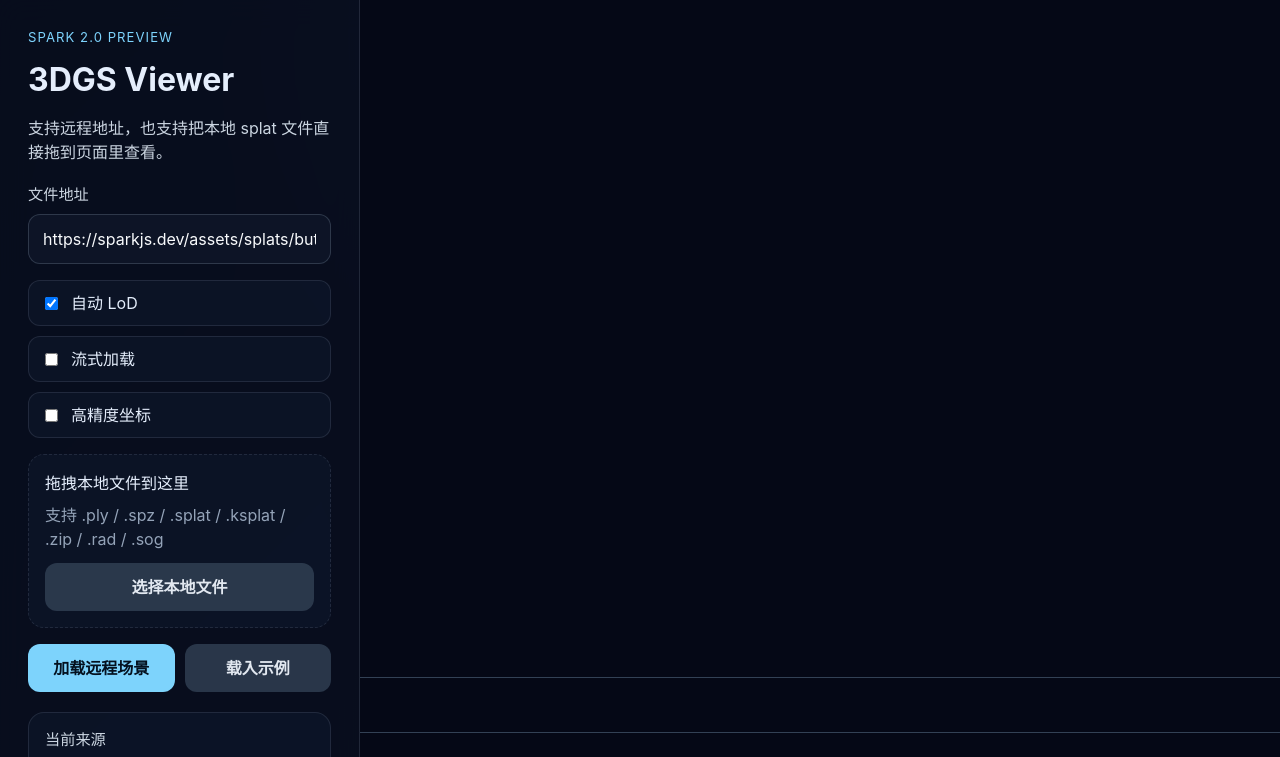
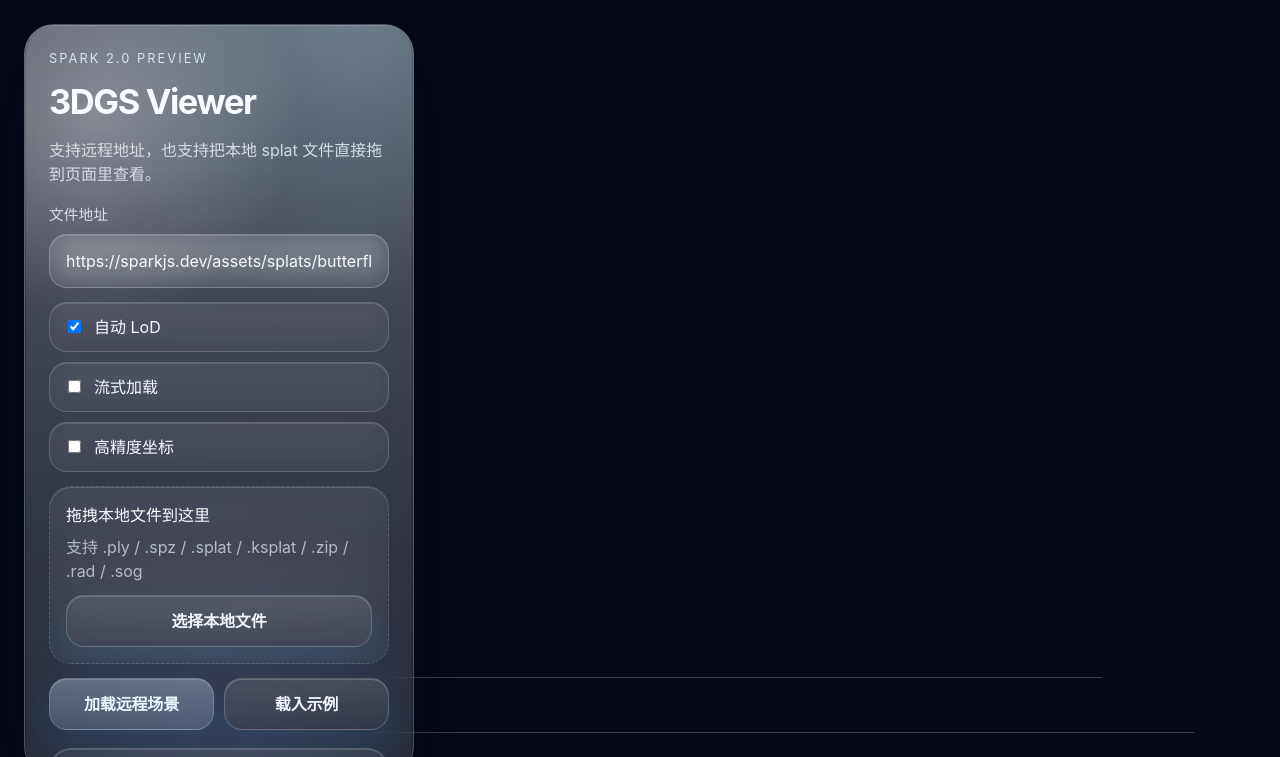
Before and after one commit to TheoCUC/spark-3dgs-viewer, a website built with Vite: page index.html in a window 1280 px wide. Shown: the top 757 px of the page. Built offline with nearby package versions, Linux system fonts and the light colour scheme; what @sparkjsdev/spark would draw is missing.

Commit message:
改成悬浮 liquid glass 风格面板

```diff
--- a/src/main.js
+++ b/src/main.js
@@ -23,7 +23,22 @@
 
 app.innerHTML = `
   <div class="layout" id="layout">
+    <div class="ambient ambient-a"></div>
+    <div class="ambient ambient-b"></div>
+    <div class="ambient ambient-c"></div>
+
+    <main class="viewport-wrap" id="viewport-wrap">
+      <canvas id="viewer-canvas"></canvas>
+      <div class="drop-overlay" id="drop-overlay">
+        <div class="drop-overlay-card">
+          <p>松开鼠标后立即加载本地文件</p>
+        </div>
+      </div>
+    </main>
+
+    <aside class="panel-shell">
       <aside class="panel">
+        <div class="panel-glow"></div>
         <div>
           <p class="eyebrow">Spark 2.0 Preview</p>
           <h1>3DGS Viewer</h1>
@@ -90,15 +105,7 @@
         </ul>
       </div>
       </aside>
-
-    <main class="viewport-wrap" id="viewport-wrap">
-      <canvas id="viewer-canvas"></canvas>
-      <div class="drop-overlay" id="drop-overlay">
-        <div class="drop-overlay-card">
-          <p>松开鼠标后立即加载本地文件</p>
-        </div>
-      </div>
-    </main>
+    </aside>
   </div>
 `
 
--- a/src/style.css
+++ b/src/style.css
@@ -1,7 +1,7 @@
 /* 这个文件负责定义 Viewer 的整体布局和交互样式。 */
 
 :root {
-  color: #e5eefc;
+  color: #eff6ff;
   background: #050816;
   font-family: Inter, system-ui, -apple-system, BlinkMacSystemFont, 'Segoe UI', sans-serif;
   line-height: 1.5;
@@ -25,9 +25,12 @@
 
 body {
   min-height: 100vh;
+  overflow: hidden;
   background:
-    radial-gradient(circle at top, rgba(36, 70, 140, 0.35), transparent 35%),
-    linear-gradient(135deg, #050816 0%, #0b1120 52%, #111827 100%);
+    radial-gradient(circle at 12% 18%, rgba(56, 189, 248, 0.22), transparent 28%),
+    radial-gradient(circle at 78% 20%, rgba(192, 132, 252, 0.18), transparent 24%),
+    radial-gradient(circle at 60% 82%, rgba(45, 212, 191, 0.16), transparent 28%),
+    linear-gradient(140deg, #020617 0%, #071226 36%, #0d1322 100%);
 }
 
 button,
@@ -41,43 +44,143 @@
 }
 
 .layout {
-  display: grid;
-  grid-template-columns: 360px minmax(0, 1fr);
+  position: relative;
+  width: 100%;
+  min-height: 100vh;
+  overflow: hidden;
+}
+
+.ambient {
+  position: absolute;
+  border-radius: 999px;
+  filter: blur(60px);
+  pointer-events: none;
+  opacity: 0.8;
+}
+
+.ambient-a {
+  top: 6vh;
+  left: 4vw;
+  width: 280px;
+  height: 280px;
+  background: radial-gradient(circle, rgba(125, 211, 252, 0.34), rgba(125, 211, 252, 0));
+}
+
+.ambient-b {
+  top: 22vh;
+  right: 10vw;
+  width: 360px;
+  height: 360px;
+  background: radial-gradient(circle, rgba(196, 181, 253, 0.28), rgba(196, 181, 253, 0));
+}
+
+.ambient-c {
+  bottom: 8vh;
+  left: 30vw;
+  width: 340px;
+  height: 340px;
+  background: radial-gradient(circle, rgba(45, 212, 191, 0.22), rgba(45, 212, 191, 0));
+}
+
+.viewport-wrap {
+  position: relative;
+  min-width: 0;
   min-height: 100vh;
 }
 
+#viewer-canvas {
+  display: block;
+  width: 100%;
+  height: 100vh;
+}
+
+.panel-shell {
+  position: absolute;
+  top: 24px;
+  left: 24px;
+  z-index: 5;
+  width: min(390px, calc(100vw - 48px));
+  pointer-events: none;
+}
+
 .panel {
+  position: relative;
   display: flex;
   flex-direction: column;
-  gap: 20px;
-  padding: 28px;
-  background: rgba(8, 14, 30, 0.88);
-  border-right: 1px solid rgba(148, 163, 184, 0.18);
-  backdrop-filter: blur(14px);
+  gap: 18px;
+  max-height: calc(100vh - 48px);
+  overflow: auto;
+  padding: 24px;
+  color: #f8fbff;
+  border: 1px solid rgba(255, 255, 255, 0.22);
+  border-radius: 30px;
+  background:
+    linear-gradient(180deg, rgba(255, 255, 255, 0.22), rgba(255, 255, 255, 0.08)),
+    linear-gradient(135deg, rgba(10, 18, 34, 0.58), rgba(10, 18, 34, 0.28));
+  box-shadow:
+    0 24px 80px rgba(2, 6, 23, 0.42),
+    inset 0 1px 0 rgba(255, 255, 255, 0.28),
+    inset 0 -1px 0 rgba(255, 255, 255, 0.08);
+  backdrop-filter: blur(26px) saturate(160%);
+  -webkit-backdrop-filter: blur(26px) saturate(160%);
+  pointer-events: auto;
+}
+
+.panel::before {
+  content: '';
+  position: absolute;
+  inset: 1px;
+  border-radius: 29px;
+  background: linear-gradient(180deg, rgba(255, 255, 255, 0.12), rgba(255, 255, 255, 0.03));
+  pointer-events: none;
+}
+
+.panel-glow {
+  position: absolute;
+  inset: 0;
+  border-radius: 30px;
+  background:
+    radial-gradient(circle at 18% 12%, rgba(255, 255, 255, 0.34), transparent 28%),
+    radial-gradient(circle at 84% 0%, rgba(125, 211, 252, 0.28), transparent 34%),
+    radial-gradient(circle at 50% 100%, rgba(165, 180, 252, 0.15), transparent 36%);
+  mix-blend-mode: screen;
+  opacity: 0.95;
+  pointer-events: none;
+}
+
+.eyebrow,
+.description,
+.viewer-form,
+.info-card,
+h1 {
+  position: relative;
+  z-index: 1;
 }
 
 .eyebrow {
   margin: 0 0 8px;
-  color: #7dd3fc;
-  font-size: 0.82rem;
-  letter-spacing: 0.08em;
+  color: rgba(224, 242, 254, 0.88);
+  font-size: 0.8rem;
+  letter-spacing: 0.16em;
   text-transform: uppercase;
 }
 
 h1 {
   margin: 0;
-  font-size: 2rem;
+  font-size: 2.15rem;
+  font-weight: 700;
+  letter-spacing: -0.04em;
 }
 
 .description {
-  margin: 12px 0 0;
-  color: #cbd5e1;
+  margin: 10px 0 0;
+  color: rgba(226, 232, 240, 0.9);
 }
 
 .viewer-form {
   display: flex;
   flex-direction: column;
-  gap: 16px;
+  gap: 14px;
 }
 
 .field {
@@ -88,23 +191,34 @@
 
 .field span,
 .info-title {
-  color: #cbd5e1;
-  font-size: 0.95rem;
+  color: rgba(226, 232, 240, 0.92);
+  font-size: 0.92rem;
 }
 
 .field input {
   width: 100%;
-  padding: 12px 14px;
+  padding: 14px 16px;
   color: #f8fafc;
-  background: rgba(15, 23, 42, 0.85);
-  border: 1px solid rgba(148, 163, 184, 0.25);
-  border-radius: 12px;
+  background: rgba(255, 255, 255, 0.1);
+  border: 1px solid rgba(255, 255, 255, 0.18);
+  border-radius: 18px;
   outline: none;
+  box-shadow:
+    inset 0 1px 0 rgba(255, 255, 255, 0.14),
+    inset 0 -12px 24px rgba(15, 23, 42, 0.16);
+  backdrop-filter: blur(12px);
+}
+
+.field input::placeholder {
+  color: rgba(226, 232, 240, 0.55);
 }
 
 .field input:focus {
-  border-color: rgba(56, 189, 248, 0.8);
-  box-shadow: 0 0 0 3px rgba(56, 189, 248, 0.18);
+  border-color: rgba(125, 211, 252, 0.72);
+  box-shadow:
+    0 0 0 3px rgba(125, 211, 252, 0.16),
+    inset 0 1px 0 rgba(255, 255, 255, 0.18),
+    inset 0 -12px 24px rgba(15, 23, 42, 0.16);
 }
 
 .toggle-group {
@@ -116,32 +230,43 @@
   display: flex;
   align-items: center;
   gap: 10px;
-  padding: 10px 12px;
-  background: rgba(15, 23, 42, 0.72);
-  border: 1px solid rgba(148, 163, 184, 0.16);
-  border-radius: 12px;
+  padding: 12px 14px;
+  border: 1px solid rgba(255, 255, 255, 0.14);
+  border-radius: 18px;
+  background: rgba(255, 255, 255, 0.08);
+  box-shadow:
+    inset 0 1px 0 rgba(255, 255, 255, 0.15),
+    inset 0 -10px 22px rgba(15, 23, 42, 0.12);
 }
 
 .drop-card,
 .info-card {
   padding: 16px;
-  background: rgba(15, 23, 42, 0.72);
-  border: 1px solid rgba(148, 163, 184, 0.16);
-  border-radius: 16px;
+  border: 1px solid rgba(255, 255, 255, 0.14);
+  border-radius: 22px;
+  background: rgba(255, 255, 255, 0.08);
+  box-shadow:
+    inset 0 1px 0 rgba(255, 255, 255, 0.16),
+    inset 0 -14px 26px rgba(15, 23, 42, 0.12);
 }
 
 .drop-card {
   border-style: dashed;
   transition:
-    border-color 0.2s ease,
-    background 0.2s ease,
-    transform 0.2s ease;
+    border-color 0.22s ease,
+    background 0.22s ease,
+    transform 0.22s ease,
+    box-shadow 0.22s ease;
 }
 
 .drop-card.active {
-  border-color: rgba(125, 211, 252, 0.9);
-  background: rgba(14, 116, 144, 0.16);
-  transform: translateY(-2px);
+  border-color: rgba(186, 230, 253, 0.95);
+  background: rgba(191, 219, 254, 0.12);
+  transform: translateY(-3px) scale(1.01);
+  box-shadow:
+    0 20px 45px rgba(14, 165, 233, 0.14),
+    inset 0 1px 0 rgba(255, 255, 255, 0.22),
+    inset 0 -14px 26px rgba(15, 23, 42, 0.12);
 }
 
 .drop-title,
@@ -153,7 +278,7 @@
 .progress-text,
 .tips {
   margin: 0;
-  color: #94a3b8;
+  color: rgba(226, 232, 240, 0.72);
 }
 
 .hidden-input {
@@ -168,17 +293,30 @@
 .actions button,
 .wide-button {
   flex: 1;
-  padding: 12px 14px;
-  color: #04111f;
-  background: #7dd3fc;
-  border-radius: 12px;
+  padding: 13px 16px;
+  color: #eff6ff;
+  background:
+    linear-gradient(180deg, rgba(191, 219, 254, 0.28), rgba(125, 211, 252, 0.14)),
+    rgba(255, 255, 255, 0.08);
+  border: 1px solid rgba(255, 255, 255, 0.18);
+  border-radius: 18px;
   font-weight: 700;
+  letter-spacing: -0.01em;
+  box-shadow:
+    0 14px 30px rgba(14, 165, 233, 0.12),
+    inset 0 1px 0 rgba(255, 255, 255, 0.18);
+}
+
+.actions button:hover,
+.wide-button:hover {
+  transform: translateY(-1px);
 }
 
 .actions .secondary,
 .wide-button.secondary {
-  color: #e2e8f0;
-  background: rgba(51, 65, 85, 0.8);
+  background:
+    linear-gradient(180deg, rgba(255, 255, 255, 0.14), rgba(255, 255, 255, 0.06)),
+    rgba(15, 23, 42, 0.18);
 }
 
 .wide-button {
@@ -189,7 +327,7 @@
 .status-text {
   margin: 0;
   color: #f8fafc;
-  font-size: 1.02rem;
+  font-size: 1rem;
   word-break: break-word;
 }
 
@@ -201,24 +339,13 @@
   padding-left: 18px;
 }
 
-.viewport-wrap {
-  position: relative;
-  min-width: 0;
-}
-
-#viewer-canvas {
-  display: block;
-  width: 100%;
-  height: 100vh;
-}
-
 .drop-overlay {
   position: absolute;
   inset: 0;
   display: flex;
   align-items: center;
   justify-content: center;
-  background: rgba(2, 6, 23, 0.55);
+  background: rgba(2, 6, 23, 0.24);
   opacity: 0;
   pointer-events: none;
   transition: opacity 0.2s ease;
@@ -229,26 +356,39 @@
 }
 
 .drop-overlay-card {
-  padding: 28px 32px;
-  color: #e0f2fe;
-  background: rgba(14, 116, 144, 0.35);
-  border: 1px dashed rgba(125, 211, 252, 0.9);
-  border-radius: 20px;
+  padding: 28px 34px;
+  color: #f8fbff;
+  border: 1px solid rgba(255, 255, 255, 0.28);
+  border-radius: 30px;
+  background:
+    linear-gradient(180deg, rgba(255, 255, 255, 0.24), rgba(255, 255, 255, 0.08)),
+    rgba(15, 23, 42, 0.2);
+  box-shadow:
+    0 28px 70px rgba(2, 6, 23, 0.32),
+    inset 0 1px 0 rgba(255, 255, 255, 0.2);
+  backdrop-filter: blur(26px) saturate(160%);
+  -webkit-backdrop-filter: blur(26px) saturate(160%);
   font-size: 1.1rem;
-  box-shadow: 0 18px 60px rgba(15, 23, 42, 0.35);
 }
 
 @media (max-width: 980px) {
-  .layout {
-    grid-template-columns: 1fr;
+  body {
+    overflow: auto;
+  }
+
+  .panel-shell {
+    top: 16px;
+    left: 16px;
+    right: 16px;
+    width: auto;
   }
 
   .panel {
-    border-right: none;
-    border-bottom: 1px solid rgba(148, 163, 184, 0.18);
+    max-height: none;
+    padding: 20px;
   }
 
   #viewer-canvas {
-    height: 60vh;
+    height: 100vh;
   }
 }
```
Also changed, not shown: CONTEXT.md (+3 -3 lines). Lines whose indentation alone changed are shown as unchanged.
